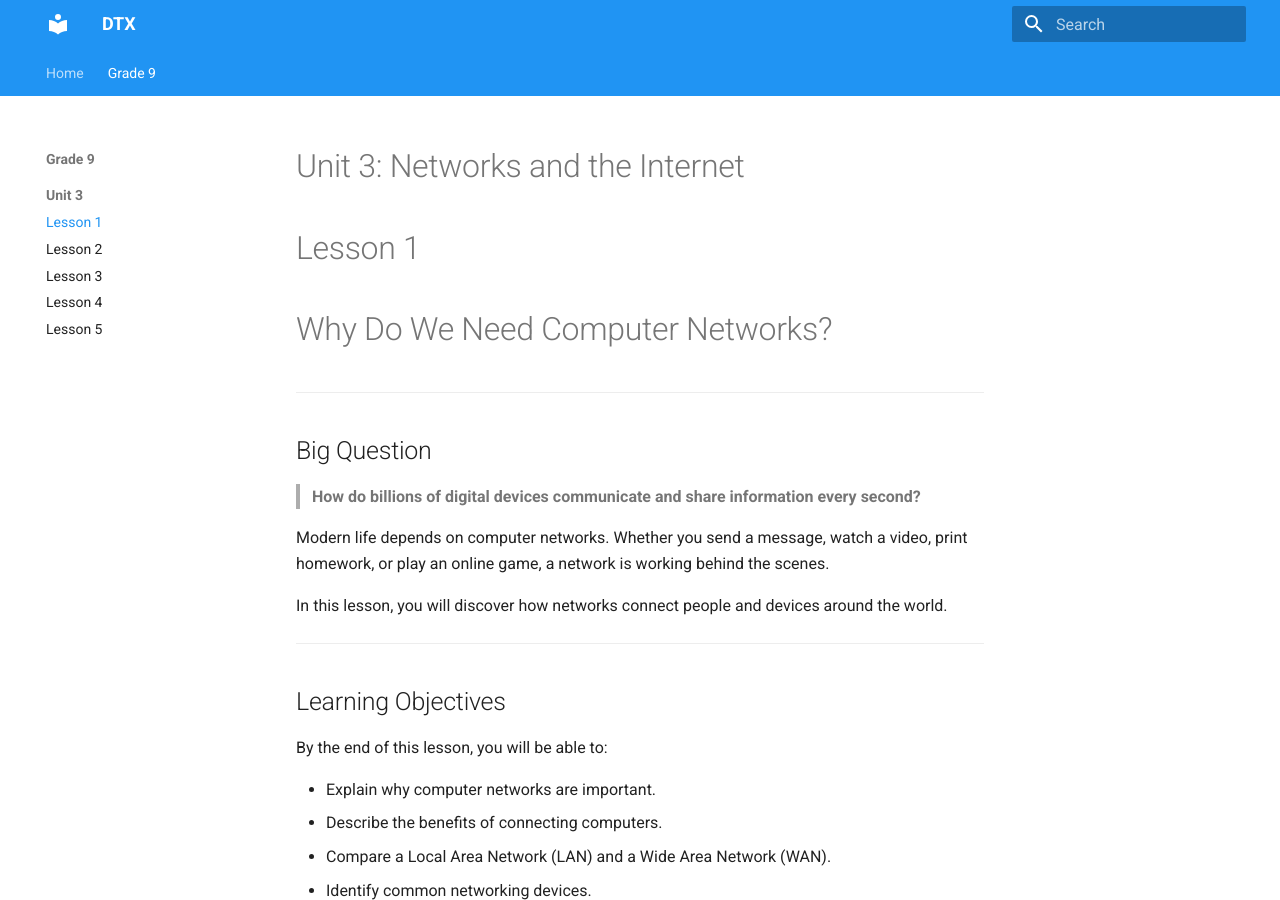
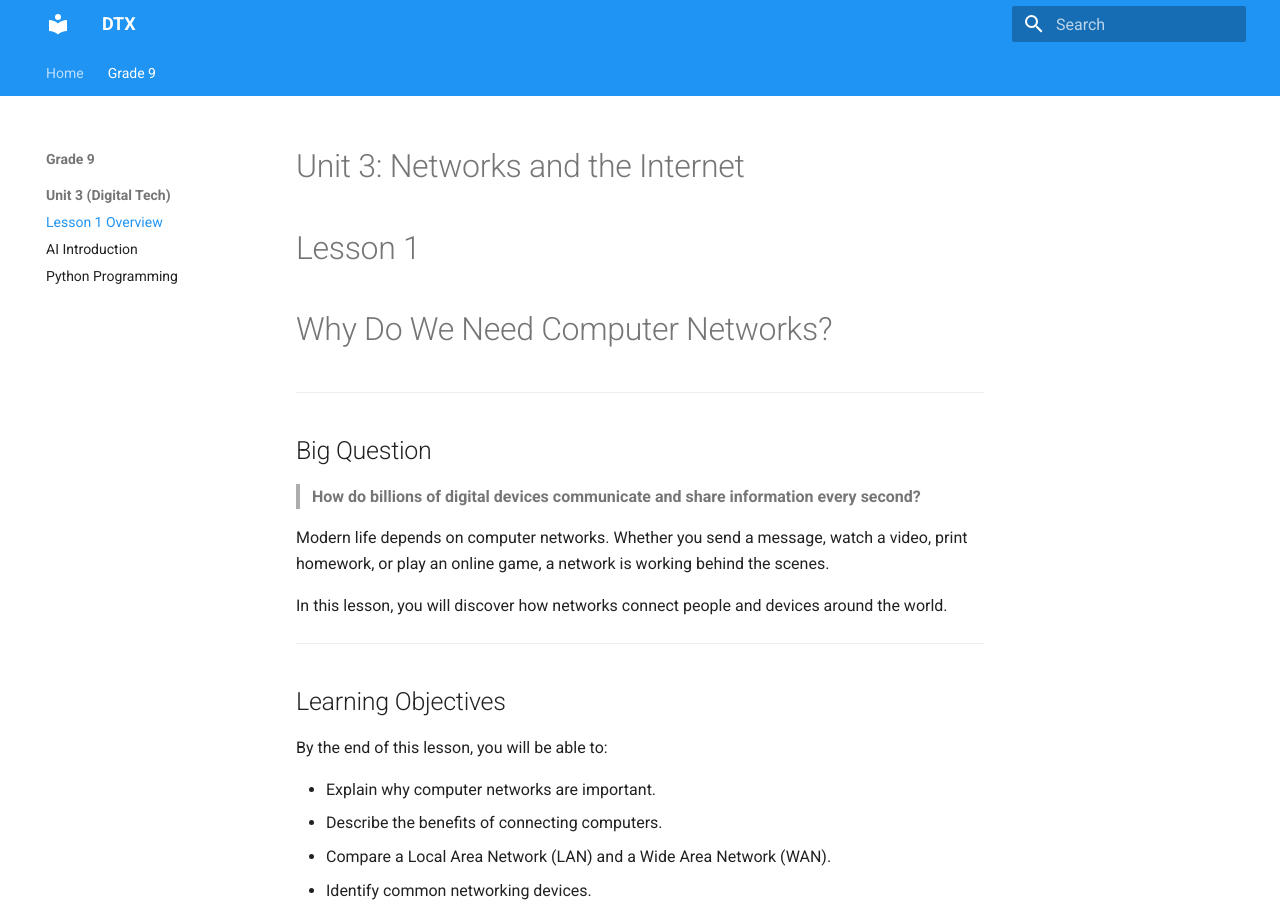
Before and after one commit to AmerieLee/DTX, an MkDocs documentation site: the page built from docs/grade9/unit3/lesson1/index.md, in a window 1280 px wide and 900 px high. Built offline with MkDocs 1.6.1 and Material for MkDocs 9.7.7, drawn with Linux system fonts in a browser that asks for light colours.

Commit message:
test server

```diff
--- a/mkdocs.yml
+++ b/mkdocs.yml
@@ -26,9 +26,7 @@ markdown_extensions:
 nav:
   - Home: index.md
   - Grade 9:
-      - Unit 3:
-          - Lesson 1: grade9/unit3/lesson1/index.md  # 각 폴더 안의 메인 md 파일 경로로 지정하세요
-          - Lesson 2: grade9/unit3/lesson2/index.md
-          - Lesson 3: grade9/unit3/lesson3/index.md
-          - Lesson 4: grade9/unit3/lesson4/index.md
-          - Lesson 5: grade9/unit3/lesson5/index.md
+      - Unit 3 (Digital Tech):
+          - Lesson 1 Overview: grade9/unit3/lesson1/index.md
+          - AI Introduction: grade9/unit3/lesson1/ai.md
+          - Python Programming: grade9/unit3/lesson1/phthon.md
```
